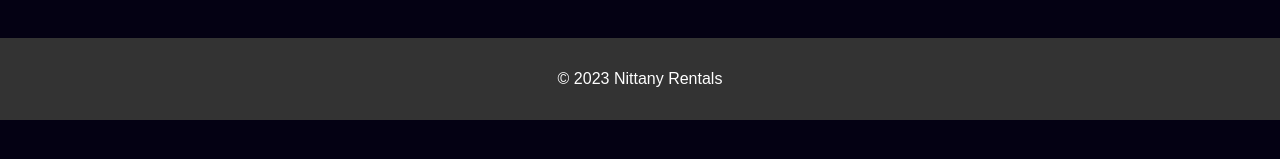
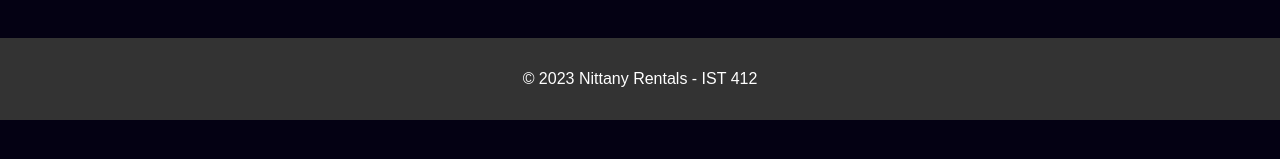
Before and after one commit to anr5565/IST412-T2-Movie, a plain HTML site: page Nittany Rentals/login.html in a window 1280 px wide. Shown: the part 317-476 px from the top of the page. Drawn offline with Linux system fonts and the light colour scheme.

```diff
--- a/Nittany Rentals/login.html
+++ b/Nittany Rentals/login.html
@@ -42,7 +42,7 @@
     </main>
 
     <footer>
-        <p>&copy; 2023 Nittany Rentals</p>
+        <p>&copy; 2023 Nittany Rentals - IST 412</p>
     </footer>
 </body>
 </html>
```
